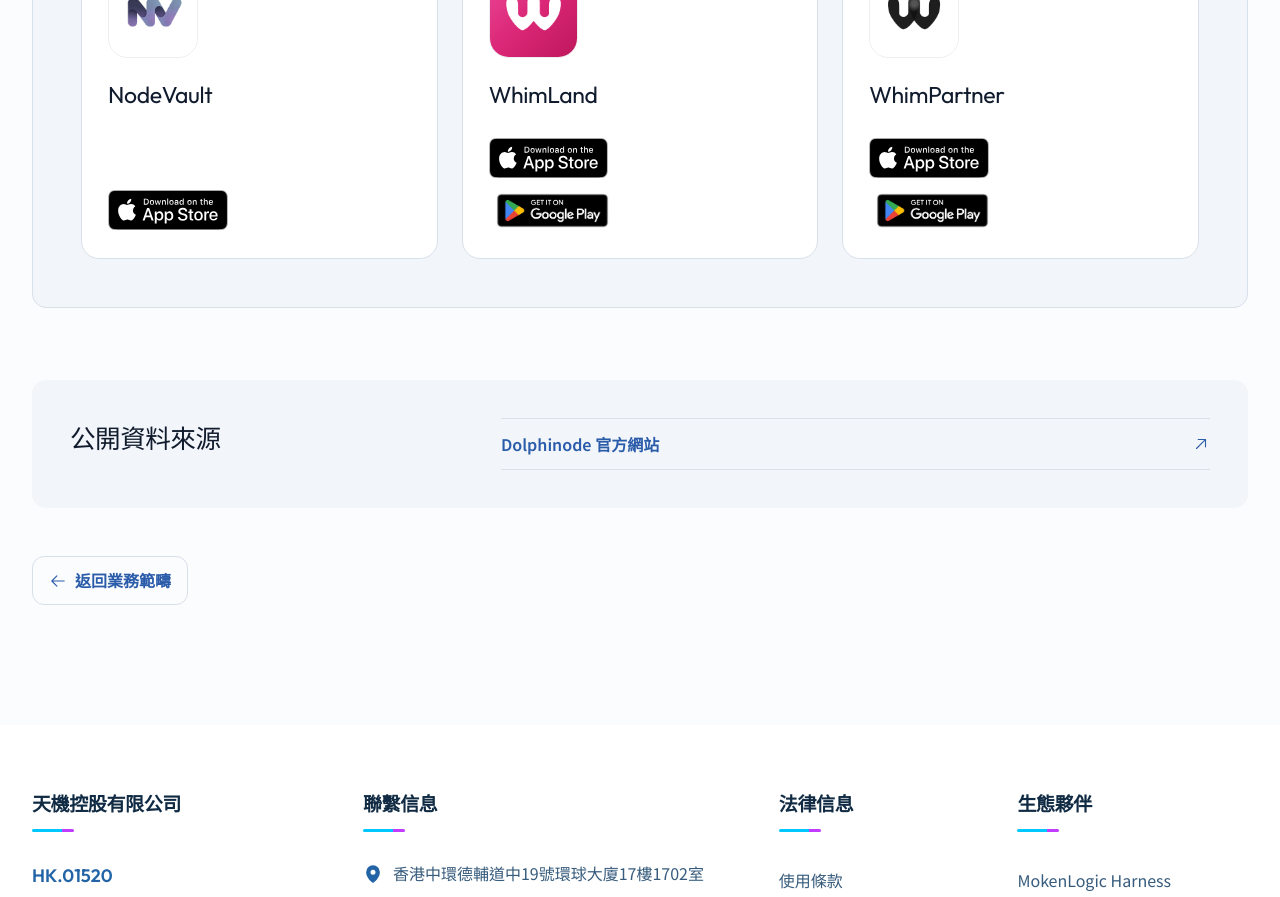
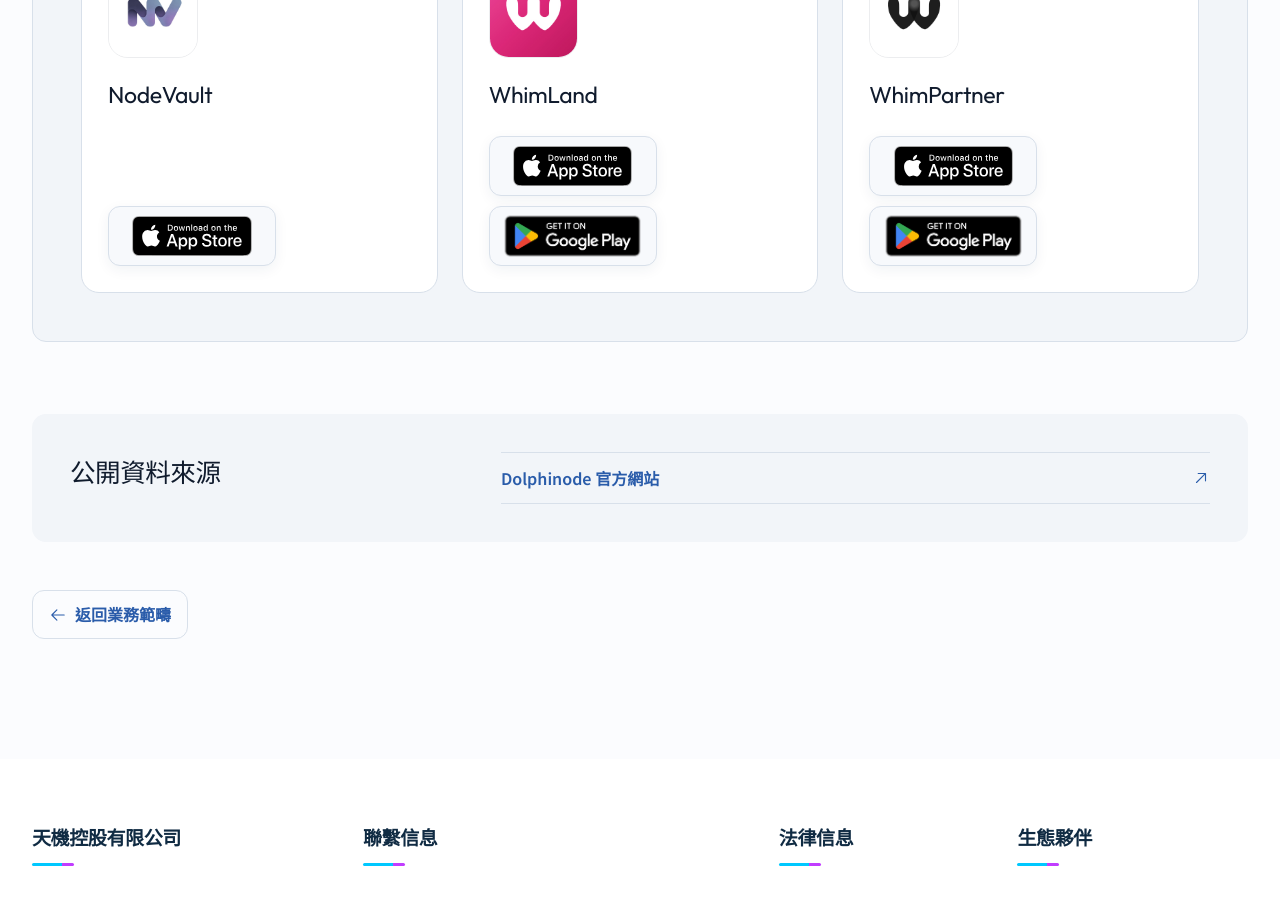
Before and after one commit to B1ngs66/VMH-web, a Next.js app: page /projects/dolphinode in a window 1280 px wide. Shown: the part 2560-3457 px from the top of the page. Built offline with nearby package versions, Linux system fonts and the light colour scheme; no server answers.

Commit message:
Align app download buttons

```diff
--- a/src/app/globals.css
+++ b/src/app/globals.css
@@ -2559,21 +2559,25 @@
 
 .project-app-store-links {
   display: flex;
-  flex-direction: column;
+  flex-wrap: wrap;
   align-items: flex-start;
-  gap: 8px;
+  gap: 10px;
   margin-top: auto;
 }
 
 .project-app-store-link {
-  min-width: 44px;
-  min-height: 44px;
+  width: 168px;
+  height: 60px;
+  flex: 0 0 168px;
   display: inline-flex;
   align-items: center;
   justify-content: center;
-  border: 0;
-  border-radius: 9px;
-  transition: transform 180ms ease, box-shadow 180ms ease;
+  overflow: hidden;
+  border: 1px solid #d8e0ea;
+  border-radius: 12px;
+  background: #f7f9fc;
+  box-shadow: 0 4px 14px rgb(22 49 82 / 6%);
+  transition: transform 180ms ease, border-color 180ms ease, box-shadow 180ms ease;
 }
 
 .project-app-store-link img {
@@ -2588,11 +2592,11 @@
 
 .project-app-store-link--google img {
   height: 60px;
-  margin: -10px -14px;
 }
 
 .project-app-store-link:hover {
   transform: translateY(-2px);
+  border-color: rgb(42 92 170 / 42%);
   box-shadow: 0 10px 24px rgb(32 68 116 / 12%);
 }
 
```
